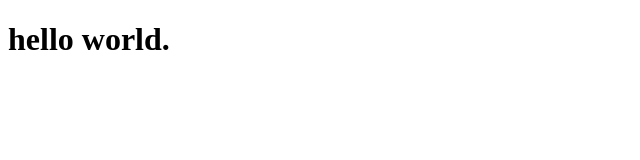
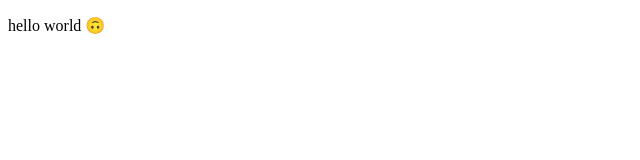
Before and after one commit to joshuavisperas/My_First_Repo, a plain HTML site: page index.html in a window 1280 px wide. Shown: the whole page, without its empty margins (0-640 px from the left). Drawn offline with Linux system fonts and the light colour scheme.

Commit message:
Update index.html

```diff
--- a/index.html
+++ b/index.html
@@ -7,6 +7,6 @@
     <title>test webpage</title>
 </head>
 <body>
-    <h1>hello world. </h1>
+    <p>hello world &#128579;</p>
 </body>
 </html>
```
